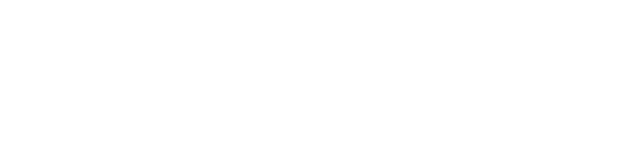
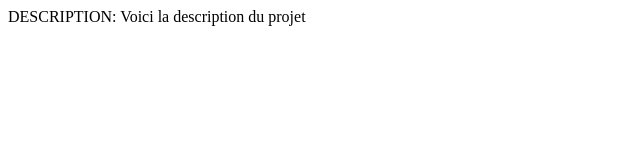
Before and after one commit to ORiVS/git1-mon-cv, a plain HTML site: page index.html in a window 1280 px wide. Shown: the whole page, without its empty margins (0-640 px from the left). Drawn offline with Linux system fonts and the light colour scheme.

Commit message:
mise en place de la section description

```diff
--- a/index.html
+++ b/index.html
@@ -7,6 +7,8 @@
     <title>PROJET</title>
 </head>
 <body>
-
+    <section>
+        DESCRIPTION: Voici la description du projet
+    </section>
 </body>
 </html>
```
